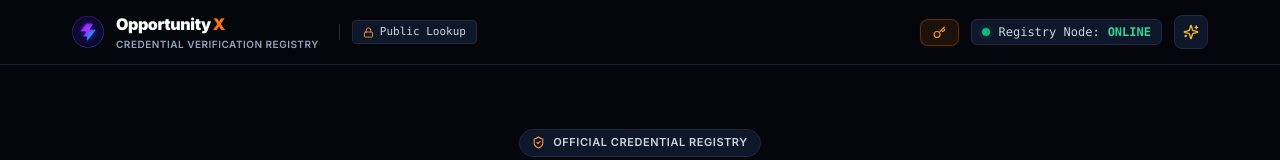
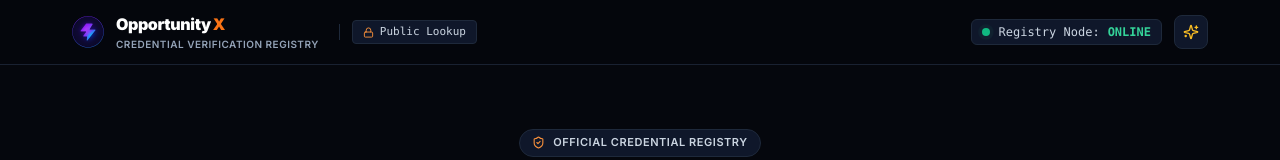
Before and after one commit to Anxraagxchahat/OpportunityX-Verification, a React (Vite) app in the folder frontend/: page / in a window 1280 px wide. Shown: the top 160 px of the page. Built offline with nearby package versions, Linux system fonts and the light colour scheme; no server answers; a web font is replaced by a local one.

Commit message:
refactor(frontend): remove top Issuer Portal button from Navbar

```diff
--- a/frontend/src/components/Navbar.jsx
+++ b/frontend/src/components/Navbar.jsx
@@ -2,7 +2,7 @@ import React from 'react';
 import { ShieldCheck, Sun, Sparkles, Lock, Key } from 'lucide-react';
 import { useTheme } from '../context/ThemeContext';
 
-export function Navbar({ onOpenAdmin }) {
+export function Navbar() {
   const { theme, toggleTheme } = useTheme();
 
   return (
@@ -41,18 +41,8 @@ export function Navbar({ onOpenAdmin }) {
           </div>
         </div>
 
-        {/* System Online Status, Issuer Admin Button & Theme Controls */}
+        {/* System Online Status & Theme Controls */}
         <div className="flex items-center gap-3">
-
-          {/* Admin Issuer Portal Trigger Button */}
-          <button
-            onClick={onOpenAdmin}
-            className="flex items-center gap-1.5 px-3 py-1.5 rounded-lg bg-orange-500/10 hover:bg-orange-500/20 border border-orange-500/30 text-orange-400 text-xs font-semibold active:scale-95 transition-all shadow-sm shadow-orange-500/10"
-            title="Access Secured Admin Certificate Issuance Portal"
-          >
-            <Key size={13} />
-            <span className="hidden xs:inline">Issuer Portal</span>
-          </button>
 
           <div className="flex items-center gap-2 px-2.5 py-1 rounded-md bg-slate-900 border border-slate-800 text-xs font-mono text-slate-300">
             <span className="relative flex h-2 w-2">
```
